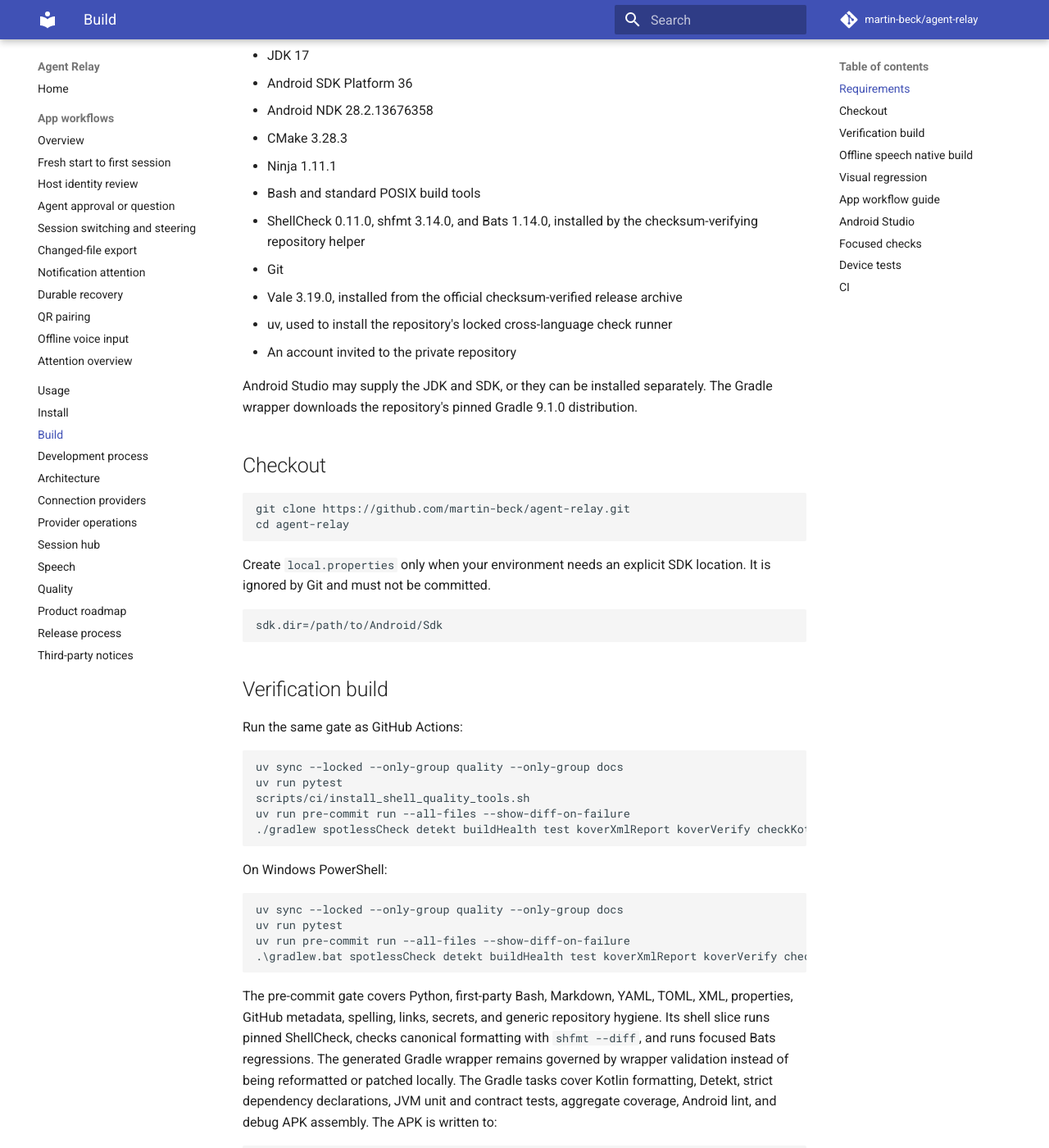
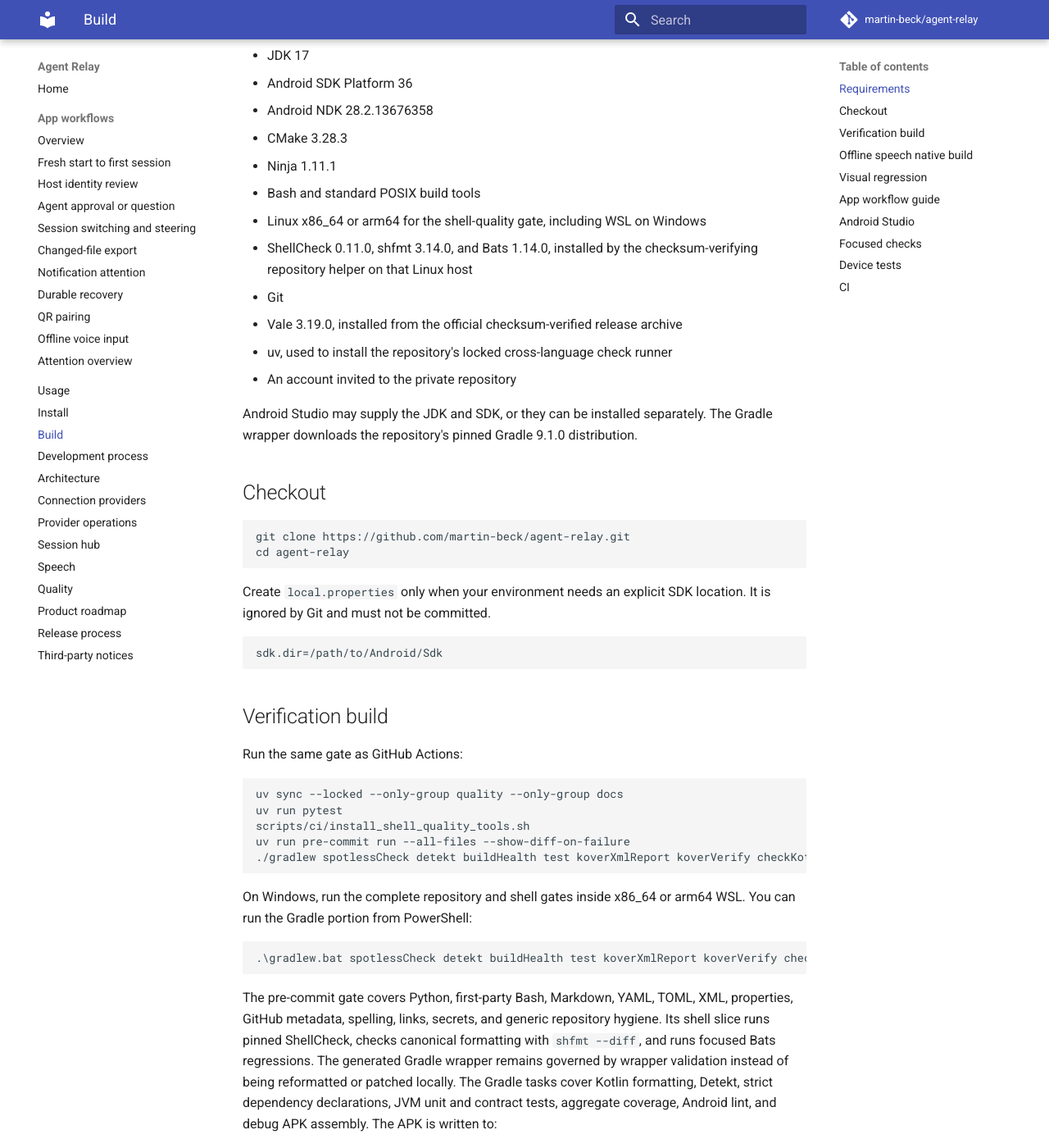
Before and after one commit to martin-beck/agent-relay, an MkDocs documentation site: the page built from docs/BUILDING.md, in a window 1280 px wide and 1400 px high, scrolled down 241 px. Shown: the whole window at 82% size. Built offline with MkDocs 1.6.1 and Material for MkDocs 9.7.7, drawn with Linux system fonts in a browser that asks for light colours; comment, search, counter and statistics services are not loaded.

Commit message:
test: make shell gate platform boundary explicit
Signed-off-by: martin-beck <24471267+martin-beck@users.noreply.github.com>

````diff
--- a/docs/BUILDING.md
+++ b/docs/BUILDING.md
@@ -11,8 +11,9 @@
 - CMake 3.28.3
 - Ninja 1.11.1
 - Bash and standard POSIX build tools
+- Linux x86_64 or arm64 for the shell-quality gate, including WSL on Windows
 - ShellCheck 0.11.0, shfmt 3.14.0, and Bats 1.14.0, installed by the
-  checksum-verifying repository helper
+  checksum-verifying repository helper on that Linux host
 - Git
 - Vale 3.19.0, installed from the official checksum-verified release archive
 - uv, used to install the repository's locked cross-language check runner
@@ -47,12 +48,10 @@
 ./gradlew spotlessCheck detekt buildHealth test koverXmlReport koverVerify checkKotlinAbi lintDebug assembleDebug --stacktrace
 ```
 
-On Windows PowerShell:
+On Windows, run the complete repository and shell gates inside x86_64 or arm64
+WSL. You can run the Gradle portion from PowerShell:
 
 ```powershell
-uv sync --locked --only-group quality --only-group docs
-uv run pytest
-uv run pre-commit run --all-files --show-diff-on-failure
 .\gradlew.bat spotlessCheck detekt buildHealth test koverXmlReport koverVerify checkKotlinAbi lintDebug assembleDebug --stacktrace
 ```
 
````
Also changed, not shown: docs/QUALITY.md (+3 -0 lines), 1 other file.
